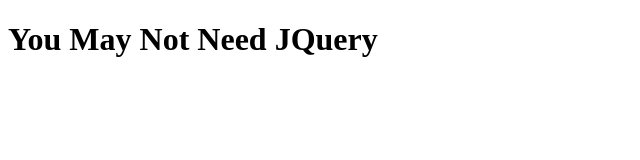
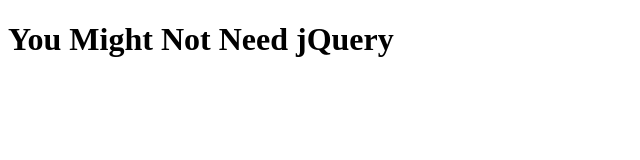
Before and after one commit to RaymsDev/YouMightNotNeedjQuery, a website built with webpack: page index.html in a window 1280 px wide. Shown: the whole page, without its empty margins (0-640 px from the left). Built offline with nearby package versions, Linux system fonts and the light colour scheme.

Commit message:
change name

```diff
--- a/index.html
+++ b/index.html
@@ -4,10 +4,10 @@
     <meta charset="UTF-8" />
     <meta name="viewport" content="width=device-width, initial-scale=1.0" />
     <meta http-equiv="X-UA-Compatible" content="ie=edge" />
-    <title>Document</title>
+    <title>You Might Not Need jQuery</title>
   </head>
   <body>
-    <h1 id="title">You May Not Need JQuery</h1>
+    <h1 id="title">You Might Not Need jQuery</h1>
     <script src="./dist/bundle.js"></script>
   </body>
 </html>
--- a/package.json
+++ b/package.json
@@ -1,5 +1,5 @@
 {
-  "name": "youmaynotneedjquery",
+  "name": "you-might-not-need-jquery",
   "version": "1.0.0",
   "description": "",
   "main": "index.js",
```
